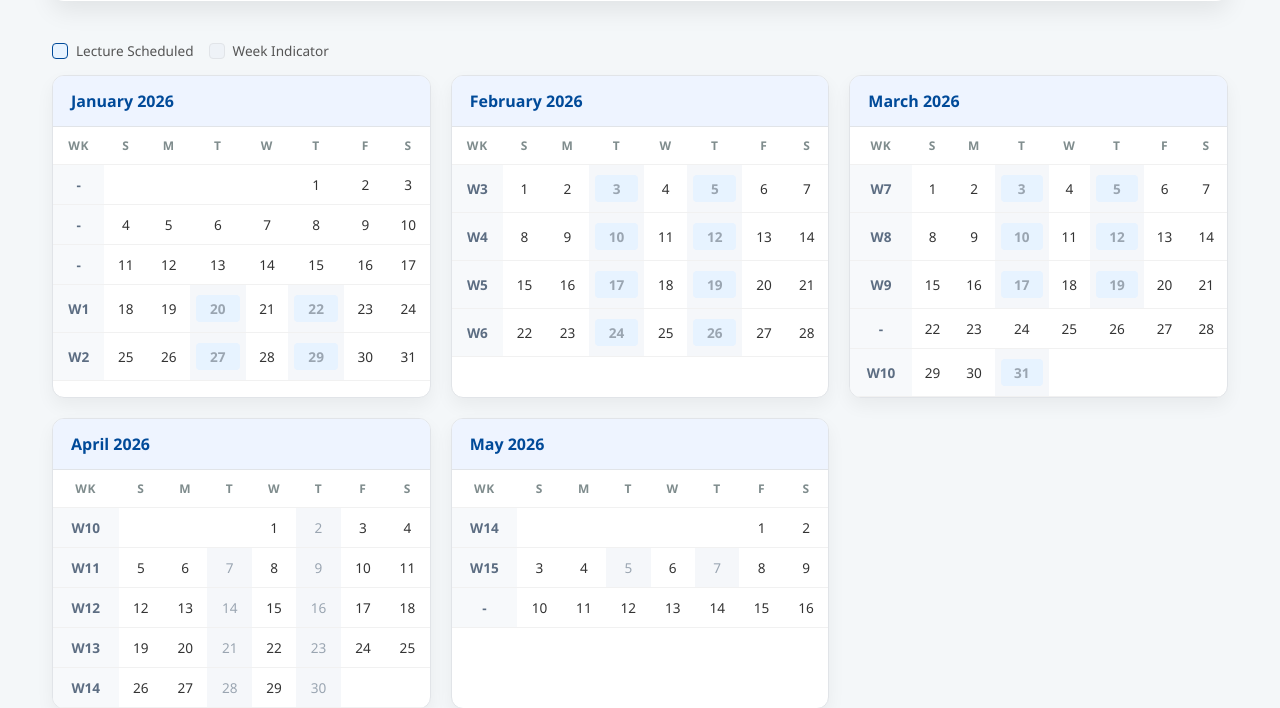
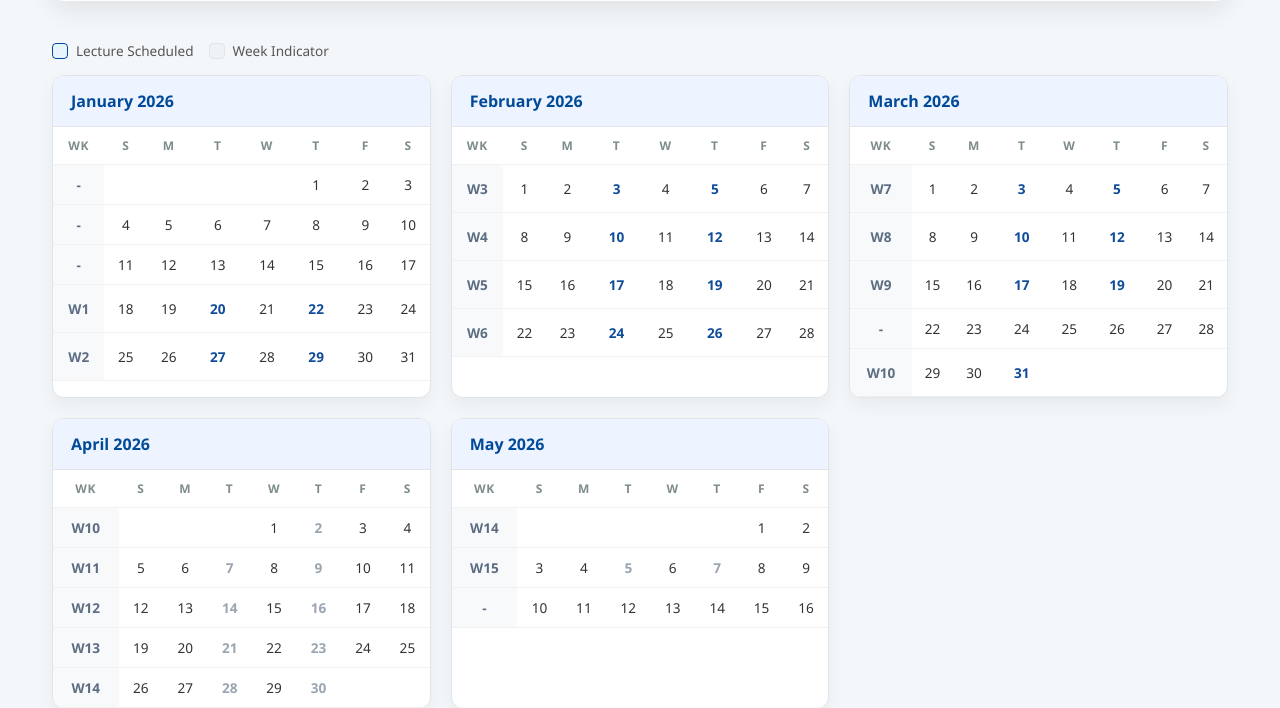
Before and after one commit to Porebo/2026Spring, a PHP site: page /IFSC_71003_Info_Sys_Analysis/transcripts/index.html in a window 1280 px wide. Shown: the part 3554-4262 px from the top of the page. Run offline with PHP 8.4, Linux system fonts and the light colour scheme.

Commit message:
Fix calendar transcript day color specificity

```diff
--- a/IFSC_71003_Info_Sys_Analysis/transcripts/style.css
+++ b/IFSC_71003_Info_Sys_Analysis/transcripts/style.css
@@ -341,16 +341,13 @@ footer {
 }
 
 .lecture-day {
-    background: #f5f7fa;
     color: #9aa5b1;
-    font-weight: 500;
+    font-weight: 600;
 }
 
-.lecture-day a {
+.calendar-table td.lecture-day a {
     display: block;
-    background: #e7f3ff;
     color: #0f4c9a;
-    border-radius: 4px;
     font-weight: 700;
 }
 
```
